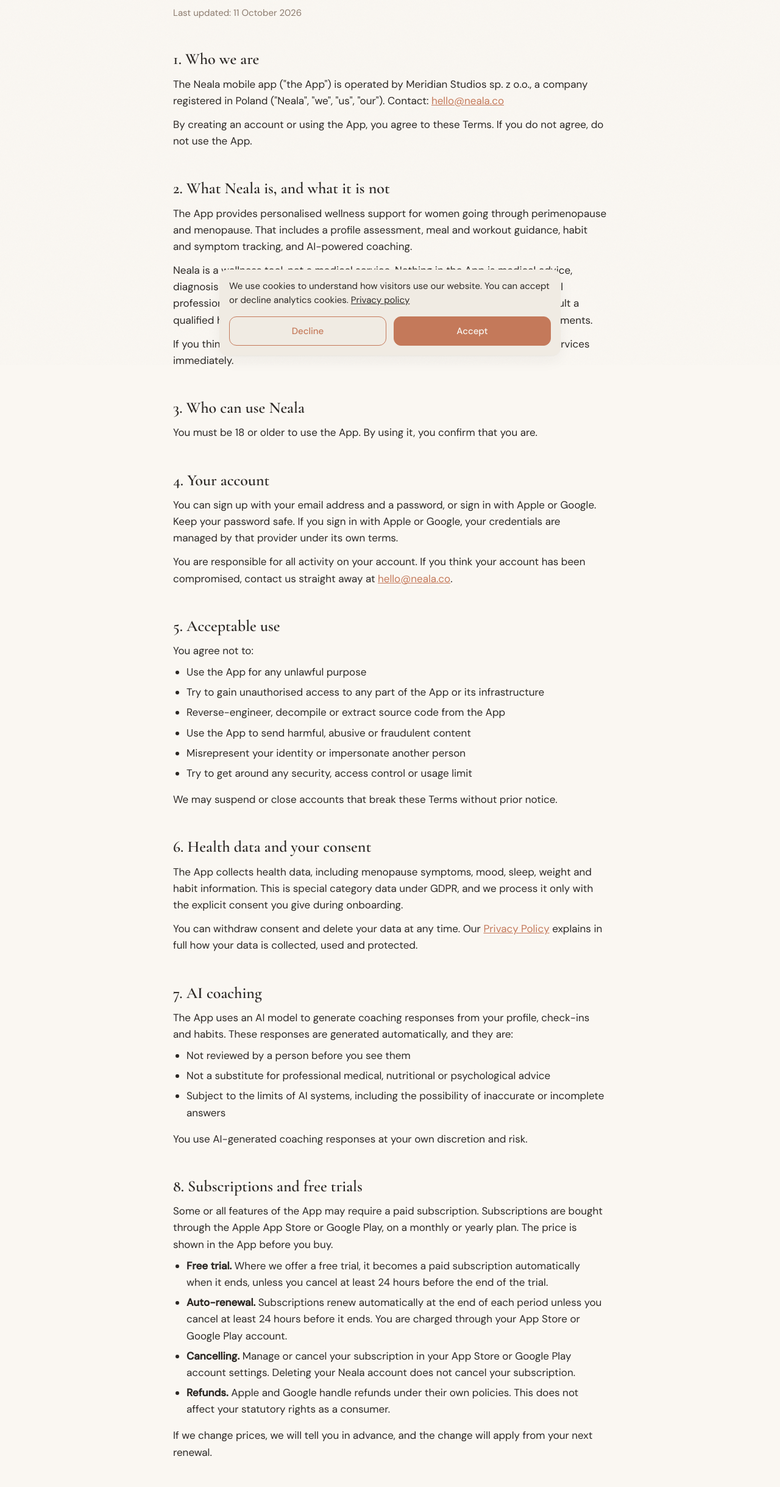
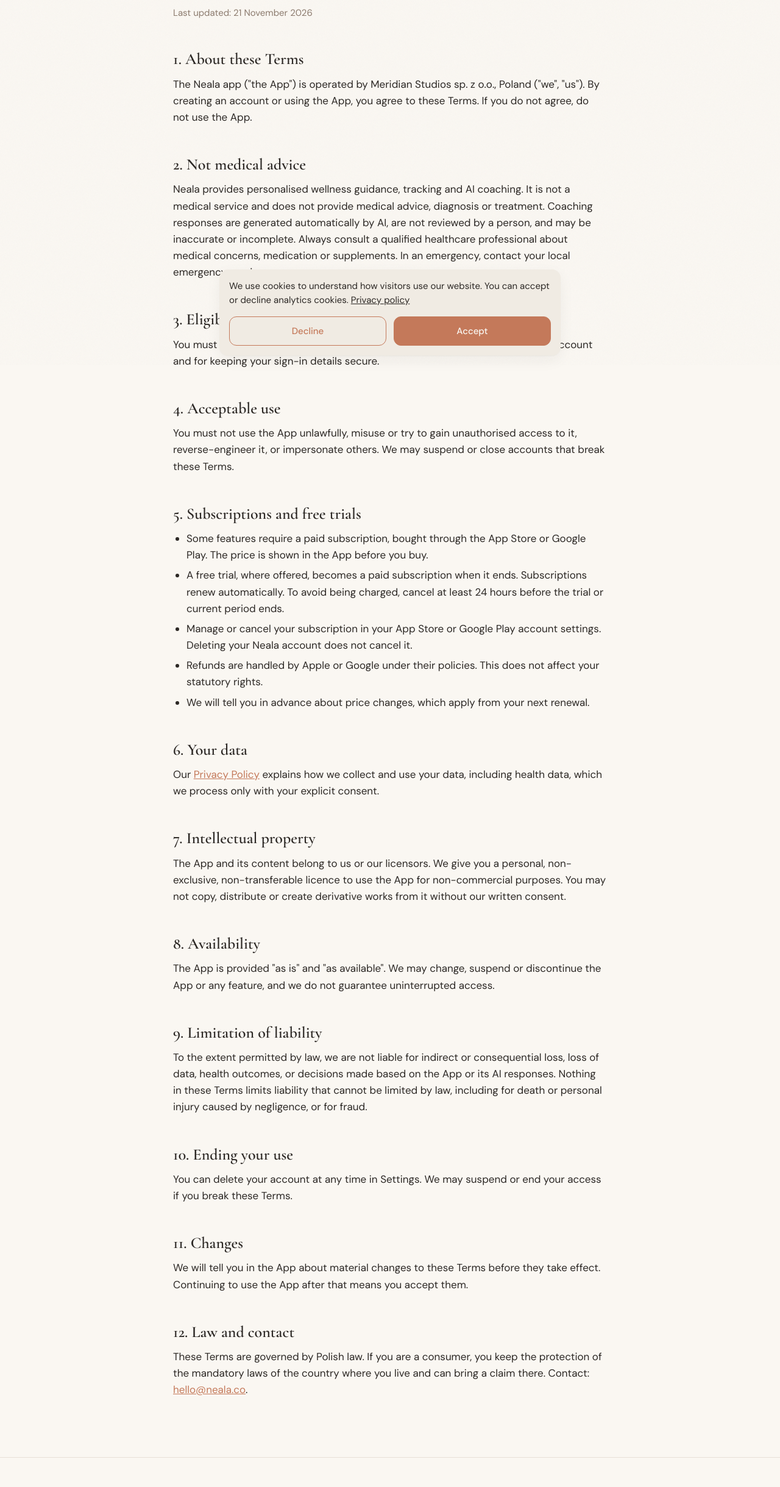
Before and after one commit to kuba-bajda/neala-site, a plain HTML site: page terms/index.html in a window 1280 px wide. Shown: the part 201-2640 px from the top of the page at 61% size. Drawn offline with nearby package versions, Linux system fonts and the light colour scheme.

Commit message:
terms: minimal rewrite, consolidated sections
Merges the AI coaching and medical disclaimers, points health data to the
Privacy Policy, keeps the subscription disclosures (Apple 3.1.2), the
liability carve-outs and consumer-law protection. 16 sections to 12.

Co-Authored-By: Claude Opus 5.5 <noreply@anthropic.com>

```diff
--- a/terms/index.html
+++ b/terms/index.html
@@ -42,92 +42,49 @@
 <main class="legal-doc">
   <div class="container">
     <h1>Terms of Service</h1>
-    <p class="updated">Last updated: 11 October 2026</p>
+    <p class="updated">Last updated: 21 November 2026</p>
 
-    <h2>1. Who we are</h2>
-    <p>The Neala mobile app ("the App") is operated by Meridian Studios sp. z o.o., a company registered in Poland ("Neala", "we", "us", "our"). Contact: <a href="mailto:hello@neala.co">hello@neala.co</a></p>
-    <p>By creating an account or using the App, you agree to these Terms. If you do not agree, do not use the App.</p>
+    <h2>1. About these Terms</h2>
+    <p>The Neala app ("the App") is operated by Meridian Studios sp. z o.o., Poland ("we", "us"). By creating an account or using the App, you agree to these Terms. If you do not agree, do not use the App.</p>
 
-    <h2>2. What Neala is, and what it is not</h2>
-    <p>The App provides personalised wellness support for women going through perimenopause and menopause. That includes a profile assessment, meal and workout guidance, habit and symptom tracking, and AI-powered coaching.</p>
-    <p>Neala is a wellness tool, not a medical service. Nothing in the App is medical advice, diagnosis or treatment. The AI coach is an automated tool, not a licensed medical professional. Do not rely on the App to make medical decisions, and always consult a qualified healthcare provider about medical concerns, medication, HRT or supplements.</p>
-    <p>If you think you may have a medical emergency, contact your local emergency services immediately.</p>
+    <h2>2. Not medical advice</h2>
+    <p>Neala provides personalised wellness guidance, tracking and AI coaching. It is not a medical service and does not provide medical advice, diagnosis or treatment. Coaching responses are generated automatically by AI, are not reviewed by a person, and may be inaccurate or incomplete. Always consult a qualified healthcare professional about medical concerns, medication or supplements. In an emergency, contact your local emergency services.</p>
 
-    <h2>3. Who can use Neala</h2>
-    <p>You must be 18 or older to use the App. By using it, you confirm that you are.</p>
+    <h2>3. Eligibility and your account</h2>
+    <p>You must be 18 or older to use the App. You are responsible for activity on your account and for keeping your sign-in details secure.</p>
 
-    <h2>4. Your account</h2>
-    <p>You can sign up with your email address and a password, or sign in with Apple or Google. Keep your password safe. If you sign in with Apple or Google, your credentials are managed by that provider under its own terms.</p>
-    <p>You are responsible for all activity on your account. If you think your account has been compromised, contact us straight away at <a href="mailto:hello@neala.co">hello@neala.co</a>.</p>
+    <h2>4. Acceptable use</h2>
+    <p>You must not use the App unlawfully, misuse or try to gain unauthorised access to it, reverse-engineer it, or impersonate others. We may suspend or close accounts that break these Terms.</p>
 
-    <h2>5. Acceptable use</h2>
-    <p>You agree not to:</p>
+    <h2>5. Subscriptions and free trials</h2>
     <ul>
-      <li>Use the App for any unlawful purpose</li>
-      <li>Try to gain unauthorised access to any part of the App or its infrastructure</li>
-      <li>Reverse-engineer, decompile or extract source code from the App</li>
-      <li>Use the App to send harmful, abusive or fraudulent content</li>
-      <li>Misrepresent your identity or impersonate another person</li>
-      <li>Try to get around any security, access control or usage limit</li>
+      <li>Some features require a paid subscription, bought through the App Store or Google Play. The price is shown in the App before you buy.</li>
+      <li>A free trial, where offered, becomes a paid subscription when it ends. Subscriptions renew automatically. To avoid being charged, cancel at least 24 hours before the trial or current period ends.</li>
+      <li>Manage or cancel your subscription in your App Store or Google Play account settings. Deleting your Neala account does not cancel it.</li>
+      <li>Refunds are handled by Apple or Google under their policies. This does not affect your statutory rights.</li>
+      <li>We will tell you in advance about price changes, which apply from your next renewal.</li>
     </ul>
-    <p>We may suspend or close accounts that break these Terms without prior notice.</p>
 
-    <h2>6. Health data and your consent</h2>
-    <p>The App collects health data, including menopause symptoms, mood, sleep, weight and habit information. This is special category data under GDPR, and we process it only with the explicit consent you give during onboarding.</p>
-    <p>You can withdraw consent and delete your data at any time. Our <a href="/privacy/">Privacy Policy</a> explains in full how your data is collected, used and protected.</p>
+    <h2>6. Your data</h2>
+    <p>Our <a href="/privacy/">Privacy Policy</a> explains how we collect and use your data, including health data, which we process only with your explicit consent.</p>
 
-    <h2>7. AI coaching</h2>
-    <p>The App uses an AI model to generate coaching responses from your profile, check-ins and habits. These responses are generated automatically, and they are:</p>
-    <ul>
-      <li>Not reviewed by a person before you see them</li>
-      <li>Not a substitute for professional medical, nutritional or psychological advice</li>
-      <li>Subject to the limits of AI systems, including the possibility of inaccurate or incomplete answers</li>
-    </ul>
-    <p>You use AI-generated coaching responses at your own discretion and risk.</p>
+    <h2>7. Intellectual property</h2>
+    <p>The App and its content belong to us or our licensors. We give you a personal, non-exclusive, non-transferable licence to use the App for non-commercial purposes. You may not copy, distribute or create derivative works from it without our written consent.</p>
 
-    <h2>8. Subscriptions and free trials</h2>
-    <p>Some or all features of the App may require a paid subscription. Subscriptions are bought through the Apple App Store or Google Play, on a monthly or yearly plan. The price is shown in the App before you buy.</p>
-    <ul>
-      <li><strong>Free trial.</strong> Where we offer a free trial, it becomes a paid subscription automatically when it ends, unless you cancel at least 24 hours before the end of the trial.</li>
-      <li><strong>Auto-renewal.</strong> Subscriptions renew automatically at the end of each period unless you cancel at least 24 hours before it ends. You are charged through your App Store or Google Play account.</li>
-      <li><strong>Cancelling.</strong> Manage or cancel your subscription in your App Store or Google Play account settings. Deleting your Neala account does not cancel your subscription.</li>
-      <li><strong>Refunds.</strong> Apple and Google handle refunds under their own policies. This does not affect your statutory rights as a consumer.</li>
-    </ul>
-    <p>If we change prices, we will tell you in advance, and the change will apply from your next renewal.</p>
+    <h2>8. Availability</h2>
+    <p>The App is provided "as is" and "as available". We may change, suspend or discontinue the App or any feature, and we do not guarantee uninterrupted access.</p>
 
-    <h2>9. Intellectual property</h2>
-    <p>All content in the App, including meal plans, workout programmes, coaching frameworks, design and text, is owned by us or our licensors and is protected by intellectual property law.</p>
-    <p>We give you a limited, non-exclusive, non-transferable licence to use the App for your own personal, non-commercial use. You may not copy, distribute or create derivative works from App content without our prior written consent.</p>
+    <h2>9. Limitation of liability</h2>
+    <p>To the extent permitted by law, we are not liable for indirect or consequential loss, loss of data, health outcomes, or decisions made based on the App or its AI responses. Nothing in these Terms limits liability that cannot be limited by law, including for death or personal injury caused by negligence, or for fraud.</p>
 
-    <h2>10. Service availability</h2>
-    <p>We aim to keep the App available and reliable, but we cannot guarantee uninterrupted access. We may suspend access for maintenance, updates or reasons outside our control.</p>
-    <p>We may change, suspend or discontinue the App or any feature. Where reasonably practicable, we will give advance notice of material changes.</p>
+    <h2>10. Ending your use</h2>
+    <p>You can delete your account at any time in Settings. We may suspend or end your access if you break these Terms.</p>
 
-    <h2>11. Disclaimer of warranties</h2>
-    <p>The App is provided "as is" and "as available". To the maximum extent permitted by law, we make no warranties, express or implied, about the App's fitness for a particular purpose, accuracy or reliability.</p>
+    <h2>11. Changes</h2>
+    <p>We will tell you in the App about material changes to these Terms before they take effect. Continuing to use the App after that means you accept them.</p>
 
-    <h2>12. Limitation of liability</h2>
-    <p>To the maximum extent permitted by applicable law, we are not liable for:</p>
-    <ul>
-      <li>Any indirect, incidental, consequential or punitive damages</li>
-      <li>Loss of data or revenue, or health outcomes</li>
-      <li>Decisions made based on App content or AI-generated responses</li>
-    </ul>
-    <p>Nothing in these Terms limits liability for death or personal injury caused by negligence, for fraud or fraudulent misrepresentation, or for anything else that cannot be limited by law.</p>
-
-    <h2>13. Ending your use</h2>
-    <p>You can stop using the App and delete your account at any time in Settings. We may suspend or end your access if you break these Terms, and when that happens your right to use the App ends immediately.</p>
-    <p>Data deletion follows the process in our <a href="/privacy/">Privacy Policy</a>.</p>
-
-    <h2>14. Changes to these Terms</h2>
-    <p>We may update these Terms from time to time. We will tell you about material changes in the App before they take effect. If you keep using the App after a change takes effect, you accept the updated Terms. The date at the top of this page always shows the current version.</p>
-
-    <h2>15. Governing law and disputes</h2>
-    <p>These Terms are governed by the laws of Poland. The courts of Poland have exclusive jurisdiction over disputes arising from these Terms or your use of the App. If you are a consumer, this does not take away the protection of the mandatory laws of the country you live in, or your right to bring a claim there.</p>
-    <p>If you are an EU consumer, you can also complain to your local consumer protection authority.</p>
-
-    <h2>16. Contact</h2>
-    <p>Meridian Studios sp. z o.o. · <a href="mailto:hello@neala.co">hello@neala.co</a></p>
+    <h2>12. Law and contact</h2>
+    <p>These Terms are governed by Polish law. If you are a consumer, you keep the protection of the mandatory laws of the country where you live and can bring a claim there. Contact: <a href="mailto:hello@neala.co">hello@neala.co</a>.</p>
   </div>
 </main>
 
```
